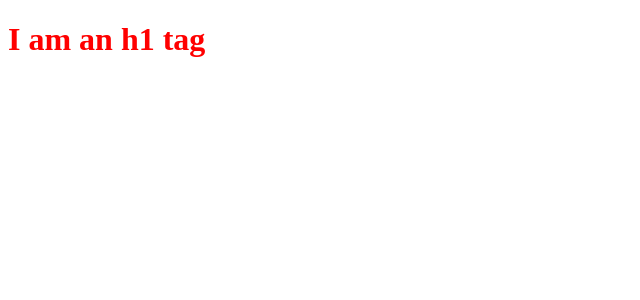
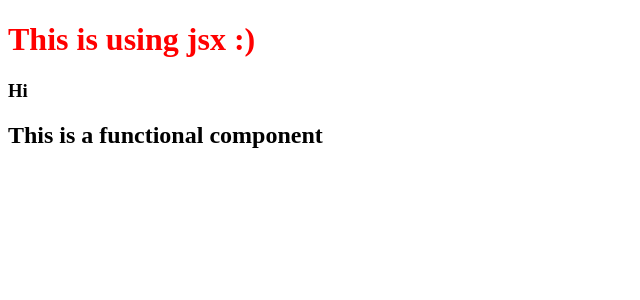
Before and after one commit to Shashikumar321/namaste-react, a React (Vite) app: page / in a window 1280 px wide. Shown: the top 300 px of the page, without its empty margins (0-640 px from the left). Built offline with nearby package versions, Linux system fonts and the light colour scheme.

Commit message:
Episode 3 code push

```diff
--- a/App.js
+++ b/App.js
@@ -1,13 +1,26 @@
- import React from "react";
- import ReactDOM from "react-dom/client";
+import React from "react";
+import ReactDOM from "react-dom/client";
 
-const parent = React.createElement('div', {id: 'parent'},
-    React.createElement('div', {id: 'child'},
-        React.createElement('h1', {id: 'heading'}, 'I am an h1 tag'
-)))
+const root = ReactDOM.createRoot(document.getElementById("root"));
 
-const heading = React.createElement("h1", {id: 'heading', className: 'heading'}, "Hello world from react");
-const root = ReactDOM.createRoot(document.getElementById('root'));
+const jsxHeading = (
+  <h1 id="heading" className="heading">
+    This is using jsx :){" "}
+  </h1>
+);
 
+const HiComp = () => (
+  <div>
+    <h3>Hi </h3>
+  </div>
+);
 
-root.render(parent);
+const FuncComp = () => (
+  <div id="container">
+    {jsxHeading}
+    <HiComp />
+    <h2 id="funcComp">This is a functional component</h2>
+  </div>
+);
+
+root.render(<FuncComp />);
--- a/package.json
+++ b/package.json
@@ -3,7 +3,9 @@
   "version": "1.0.0",
   "description": "namaste react web app ",
   "scripts": {
-    "test": "jest"
+    "test": "jest",
+    "start": "parcel index.html",
+    "build": "parcel build index.html"
   },
   "repository": {
     "type": "git",
```
Also changed, not shown: 1 other file (tests, documents, lock files or other folders).
